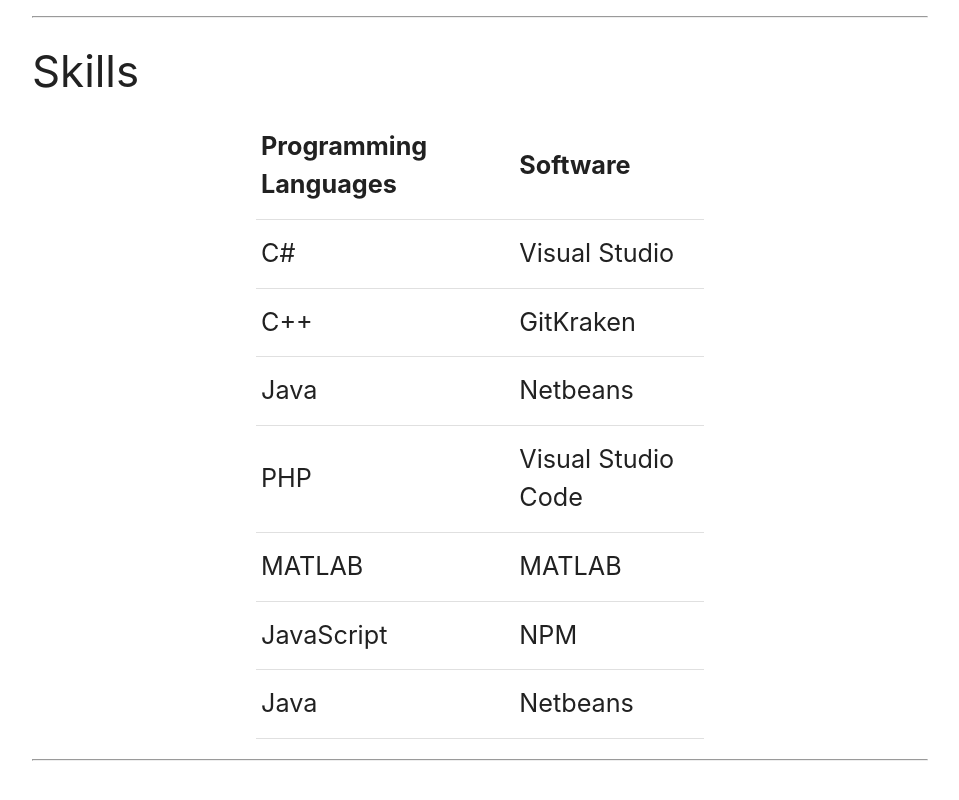
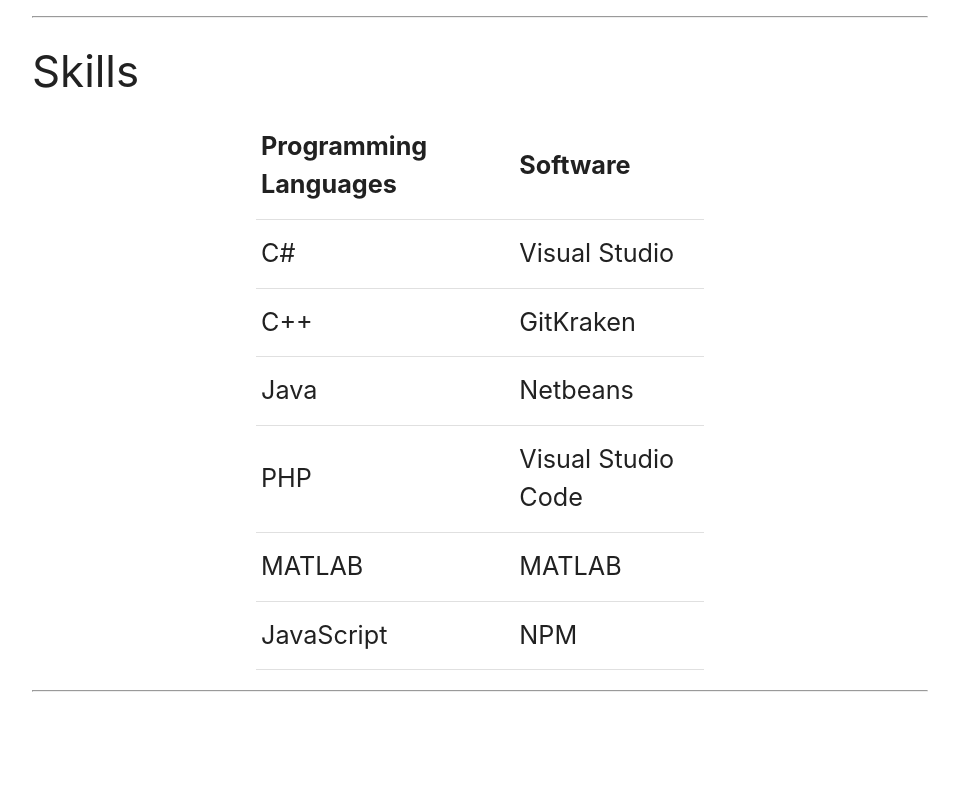
Before and after one commit to neillj14/portfolio, a plain HTML site: page index.html in a window 1280 px wide. Shown: the part 779-1579 px from the top of the page, without its empty margins (160-1119 px from the left). After the commit the page ends 1522 px from the top, so only its background shows below. Drawn offline with Linux system fonts and the light colour scheme.

Commit message:
Update index.html

```diff
--- a/index.html
+++ b/index.html
@@ -89,10 +89,6 @@
 								<td>JavaScript</td>
 								<td>NPM</td>
 							</tr>
-							<tr>
-								<td>Java</td>
-								<td>Netbeans</td>
-							</tr>
 						</tbody>
 					</table>
 				</div>
```
